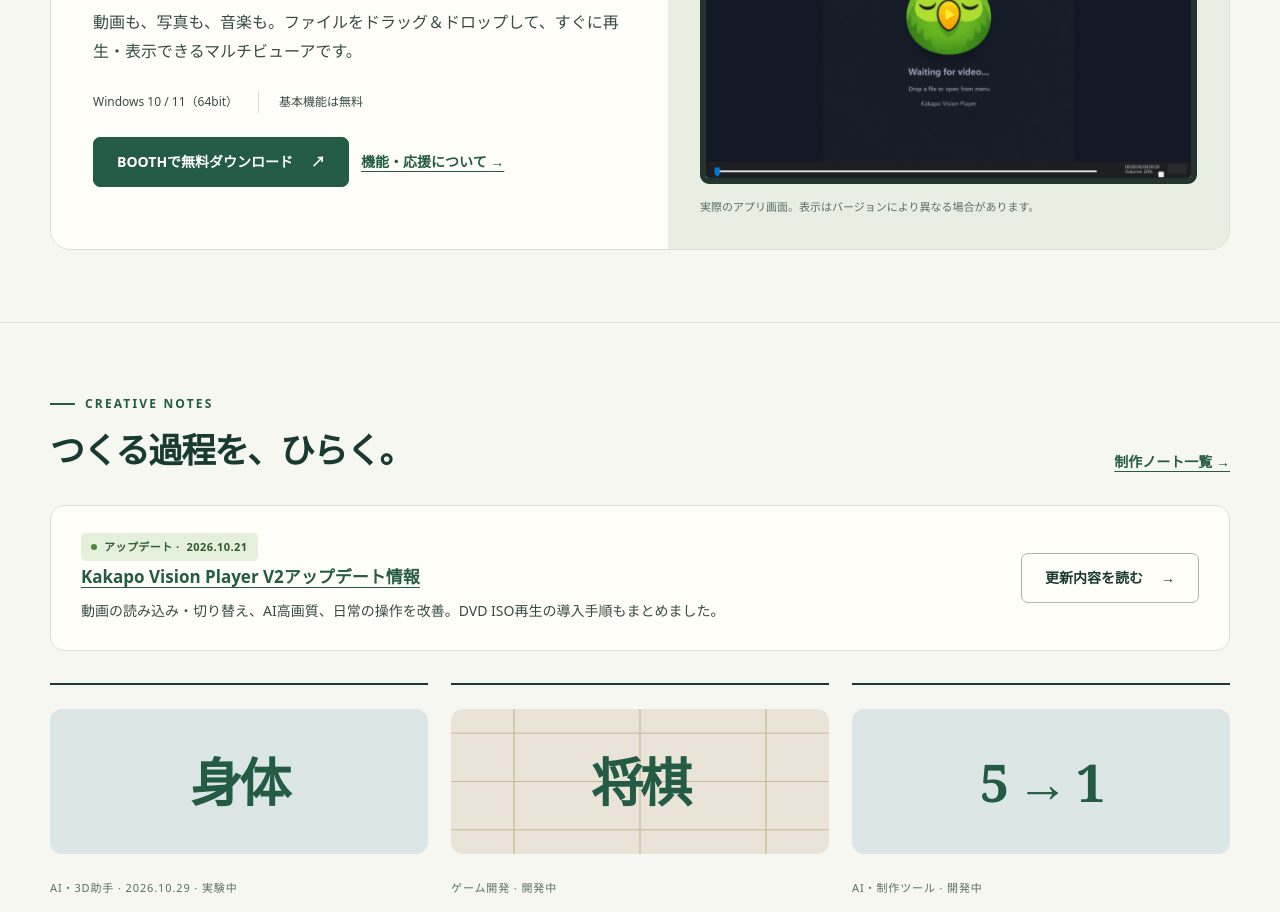
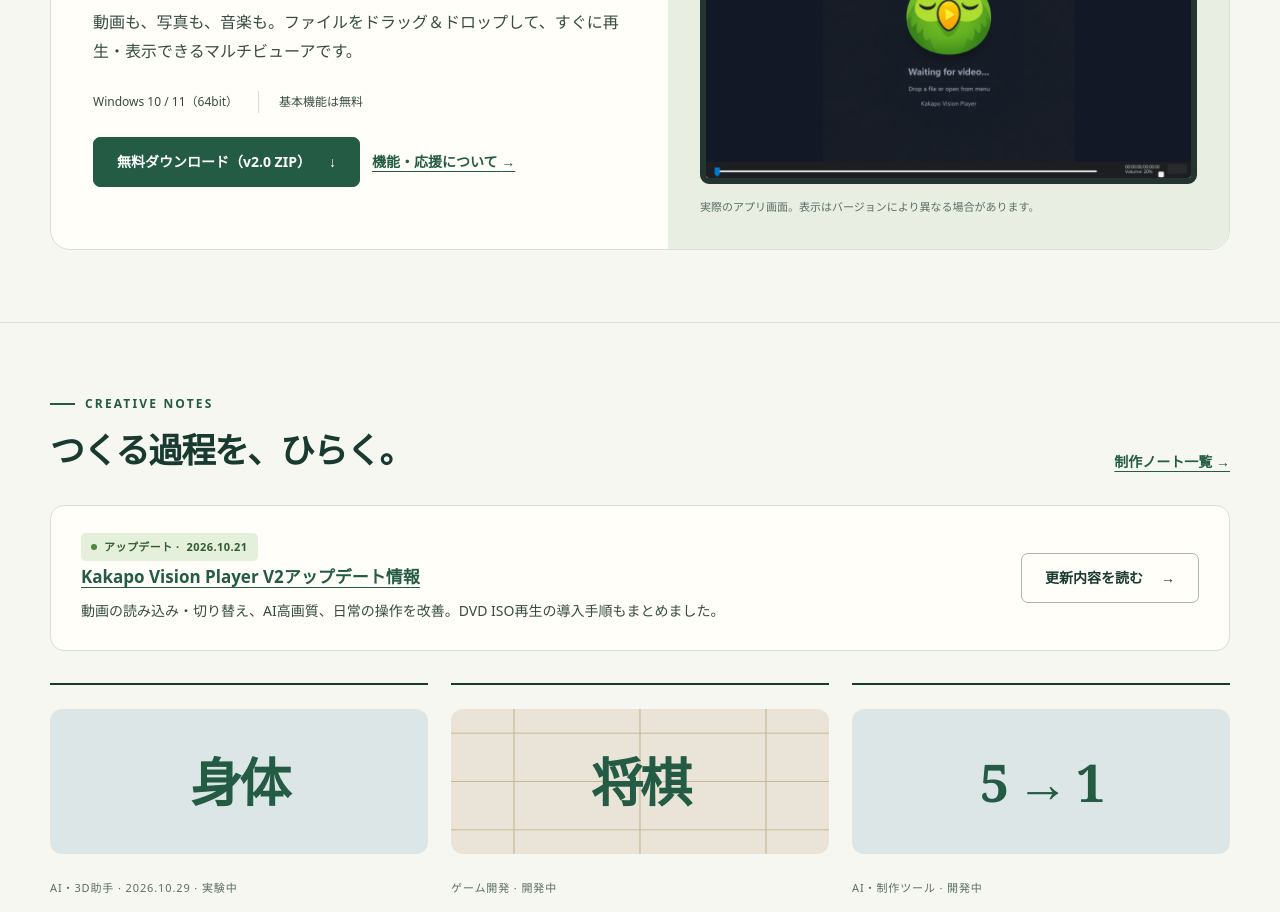
Before and after one commit to kakaposoft/kakaposoft.github.io, a plain HTML site: page index.html in a window 1280 px wide. Shown: the part 1900-2812 px from the top of the page. Drawn offline with Linux system fonts and the light colour scheme.

Commit message:
Link free KVP v2.0 download directly to verified release ZIP

```diff
--- a/index.html
+++ b/index.html
@@ -53,7 +53,7 @@
 <section class="section" id="products"><div class="container"><div class="section-head"><div><p class="eyebrow">Our software</p><h2>まずは、使ってみる。</h2></div><p class="small">公開中のソフトウェアを紹介します。<br>機能・動作環境・入手方法を製品ページにまとめました。</p></div><article class="product-feature"><div class="product-copy"><span class="status">公開中 · Windows</span>
 <h3>Kakapo Vision Player</h3><p>動画も、写真も、音楽も。ファイルをドラッグ＆ドロップして、すぐに再生・表示できるマルチビューアです。</p>
 <ul class="facts"><li>Windows 10 / 11（64bit）</li><li>基本機能は無料</li></ul>
-<div class="actions"><a class="btn" href="https://kakaposoft.booth.pm/items/8031766">BOOTHで無料ダウンロード <span aria-hidden="true">↗</span></a><a class="text-link" href="/products/kvp.html">機能・応援について <span aria-hidden="true">→</span></a></div></div>
+<div class="actions"><a class="btn" href="https://github.com/kakaposoft/kakaposoft.github.io/releases/download/kvp-v2.0/Kakapo.Vision.Player.v2.0.zip">無料ダウンロード（v2.0 ZIP） <span aria-hidden="true">↓</span></a><a class="text-link" href="/products/kvp.html">機能・応援について <span aria-hidden="true">→</span></a></div></div>
 <div class="product-image"><img src="/assets/kvp-screen.png" width="1014" height="586" loading="lazy" alt="Kakapo Vision Player の待機画面"><p>実際のアプリ画面。表示はバージョンにより異なる場合があります。</p></div></article></div></section>
 
 <section class="section" id="notes"><div class="container"><div class="section-head"><div><p class="eyebrow">Creative notes</p><h2>つくる過程を、ひらく。</h2></div><a class="text-link" href="/diary/">制作ノート一覧 →</a></div><article class="link-panel" style="margin-bottom:32px" aria-label="KVPのアップデート情報"><p><span class="status">アップデート · <time datetime="2026-10-21">2026.10.21</time></span><strong><a href="/diary/kvp-v2-update.html">Kakapo Vision Player V2アップデート情報</a></strong>動画の読み込み・切り替え、AI高画質、日常の操作を改善。DVD ISO再生の導入手順もまとめました。</p><a class="btn secondary" href="/diary/kvp-v2-update.html">更新内容を読む <span aria-hidden="true">→</span></a></article>
```
